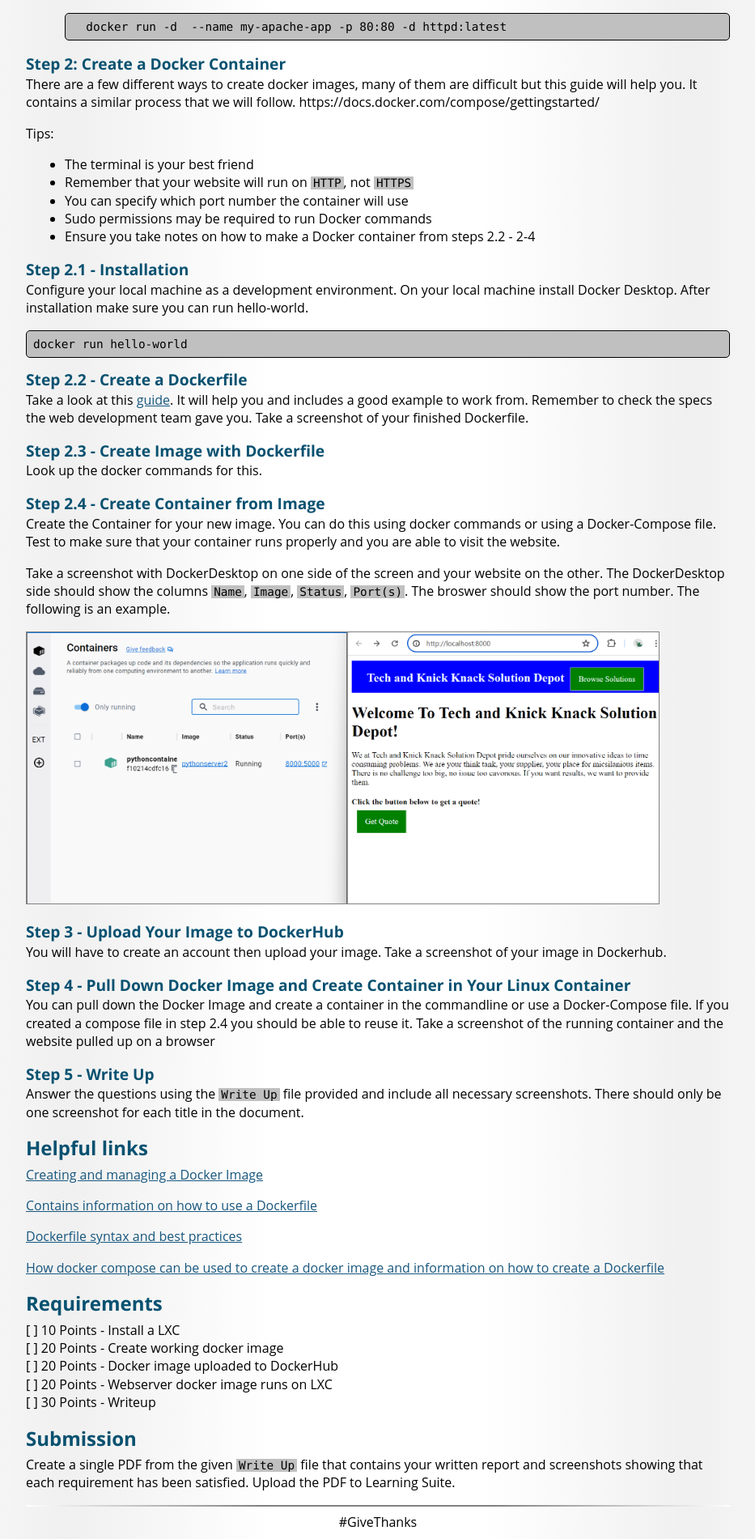
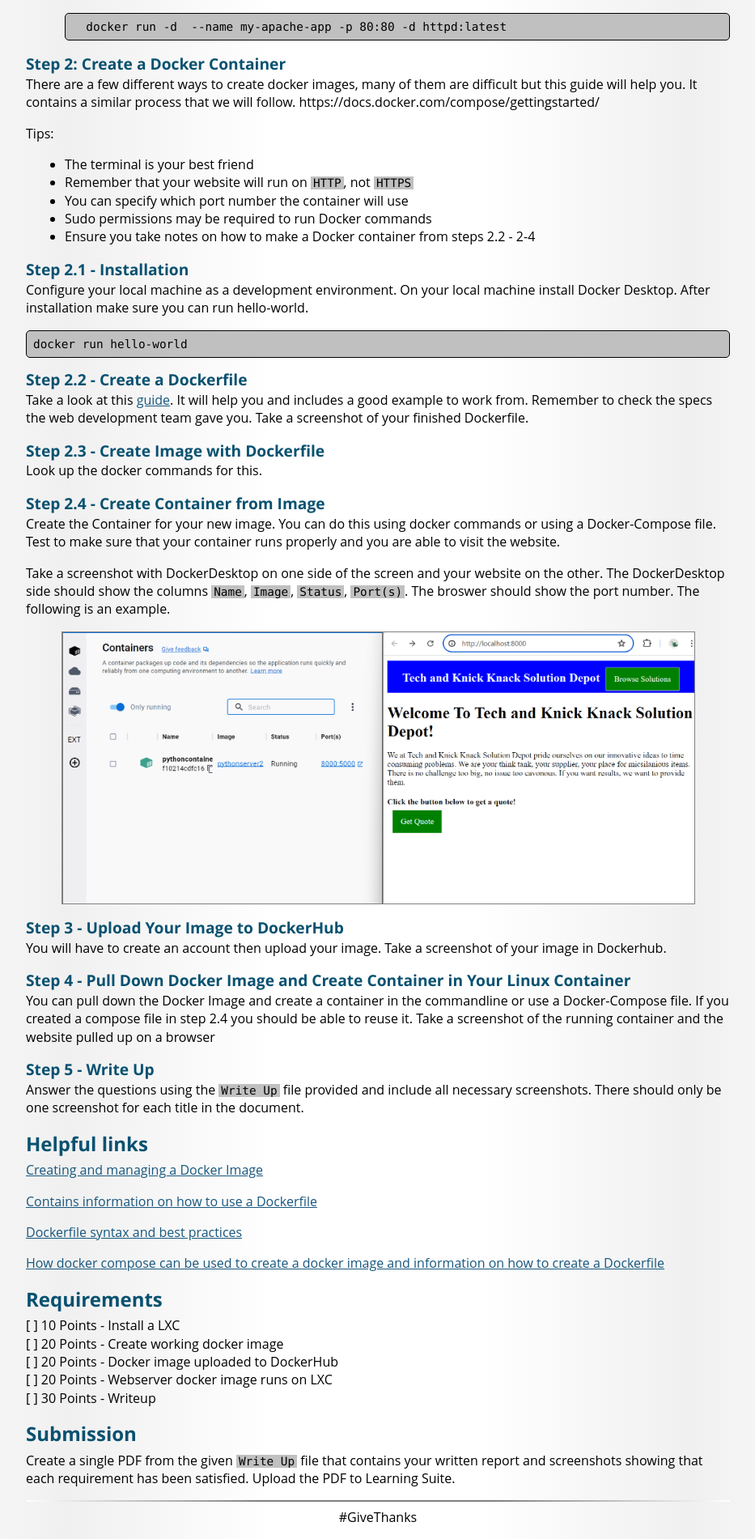
Before and after one commit to BYU-ITC-344/byu-itc-344.github.io, a Jekyll site: the page built from lab-2/index.md, in a window 1280 px wide. Shown: the part 2203-4104 px from the top of the page at 81% size, without its empty margins (173-1106 px from the left). Built offline with Jekyll 4.4.1, drawn with Linux system fonts in a browser that asks for light colours; some web fonts are replaced.

Commit message:
One more formatting fix for Lab2

```diff
--- a/lab-2/index.md
+++ b/lab-2/index.md
@@ -127,7 +127,7 @@
 
 Take a screenshot with DockerDesktop on one side of the screen and your website on the other. The DockerDesktop side should show the columns `Name`, `Image`, `Status`, `Port(s)`. The broswer should show the port number. The following is an example.
 
-![working-image-and-container](example.png){: style="width: 90%; margin: 0 auto; padding 0.5em; border: 1px solid #808080;"}
+![working-image-and-container](example.png){: style="display: block; width: 90%; margin: 0 auto; padding 0.5em; border: 1px solid #808080;"}
 
 ### Step 3 - Upload Your Image to DockerHub
 You will have to create an account then upload your image. Take a screenshot of your image in Dockerhub.
```
